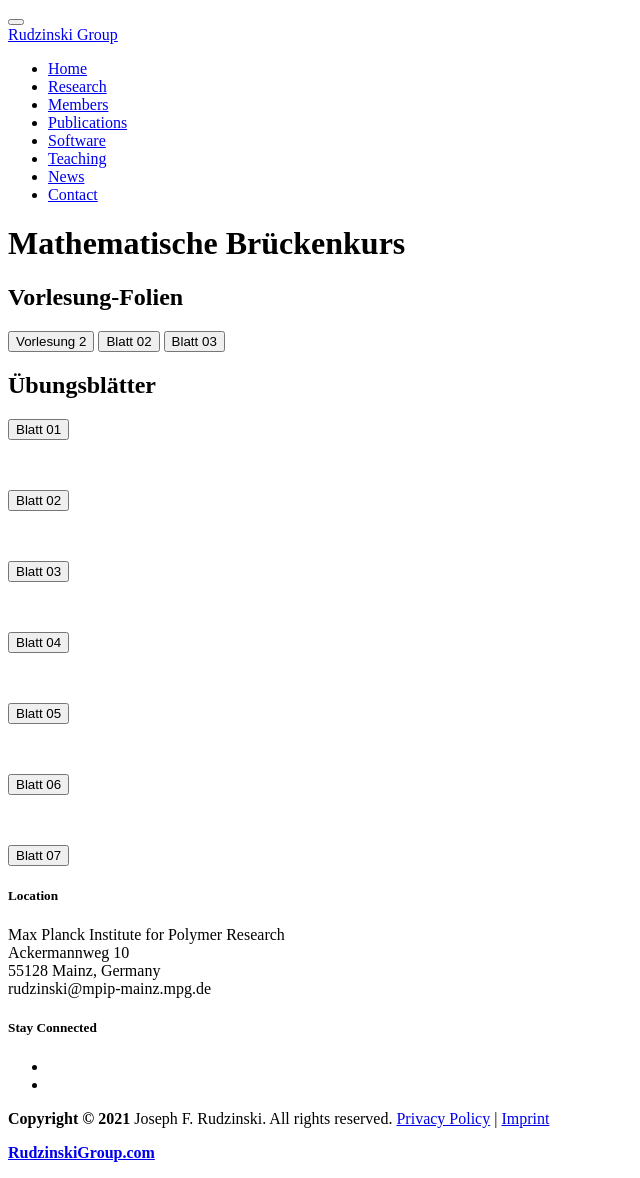
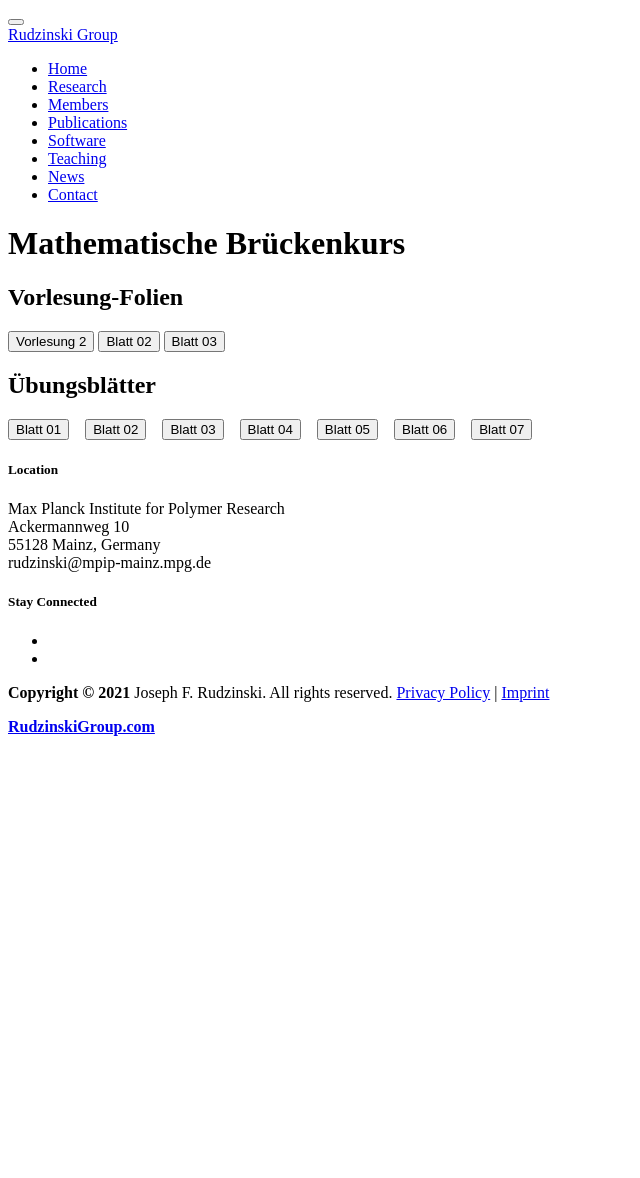
Before and after one commit to JFRudzinski/JFRudzinski.github.io, a Jekyll site: the page built from _posts/classes/2021-09-26-Brueckenkurs.md, in a window 1280 px wide. Shown: the whole page, without its empty margins (0-640 px from the left). Built offline with Jekyll 4.4.1, drawn with Linux system fonts in a browser that asks for light colours; after the commit the page ends 900 px from its top, so only the background shows below that.

Commit message:
testing Teaching 10

```diff
--- a/_posts/classes/2021-09-26-Brueckenkurs.md
+++ b/_posts/classes/2021-09-26-Brueckenkurs.md
@@ -21,18 +21,20 @@ categories: jekyll Class
 <div class="container">
     <div class="center">
         <h2 class="post-title">Übungsblätter</h2>
+        <p>
         <a href="{{site.baseurl}}/assets/content/Teaching/Brueckenkurs/Uebungsblaetter/Blatt01.pdf" target="_blank"><button class="button-new shadow">Blatt 01</button></a>
-        <p> &nbsp;&nbsp; </p>
+        &nbsp;&nbsp;
         <a href="{{site.baseurl}}/assets/content/Teaching/Brueckenkurs/Uebungsblaetter/Blatt02.pdf" target="_blank"><button class="button-new shadow">Blatt 02</button></a>
-        <p> &nbsp;&nbsp; </p>
+        &nbsp;&nbsp;
         <a href="{{site.baseurl}}/assets/content/Teaching/Brueckenkurs/Uebungsblaetter/Blatt03.pdf" target="_blank"><button class="button-new shadow">Blatt 03</button></a>
-        <p> &nbsp;&nbsp; </p>
+        &nbsp;&nbsp;
         <a href="{{site.baseurl}}/assets/content/Teaching/Brueckenkurs/Uebungsblaetter/Blatt04.pdf" target="_blank"><button class="button-new shadow">Blatt 04</button></a>
-        <p> &nbsp;&nbsp; </p>
+        &nbsp;&nbsp;
         <a href="{{site.baseurl}}/assets/content/Teaching/Brueckenkurs/Uebungsblaetter/Blatt05.pdf" target="_blank"><button class="button-new shadow">Blatt 05</button></a>
-        <p> &nbsp;&nbsp; </p>
+        &nbsp;&nbsp;
         <a href="{{site.baseurl}}/assets/content/Teaching/Brueckenkurs/Uebungsblaetter/Blatt06.pdf" target="_blank"><button class="button-new shadow">Blatt 06</button></a>
-        <p> &nbsp;&nbsp; </p>
+        &nbsp;&nbsp;
         <a href="{{site.baseurl}}/assets/content/Teaching/Brueckenkurs/Uebungsblaetter/Blatt07.pdf" target="_blank"><button class="button-new shadow">Blatt 07</button></a>
+        </p>
     </div>
 </div>
```
